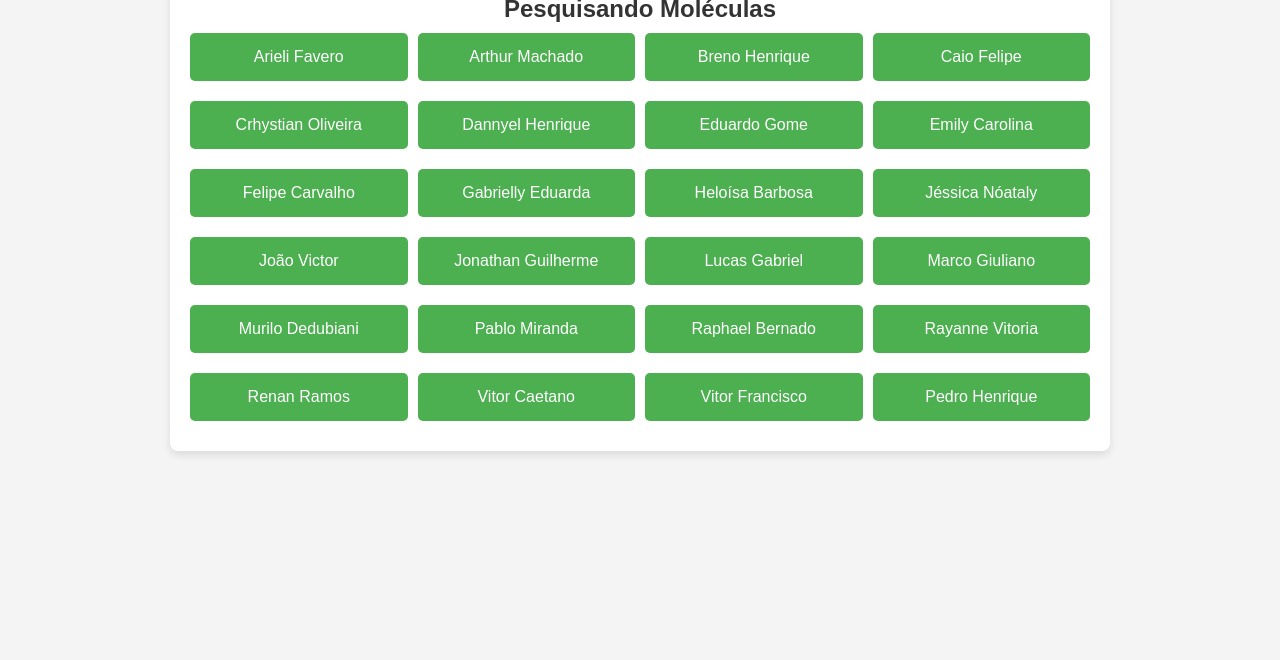
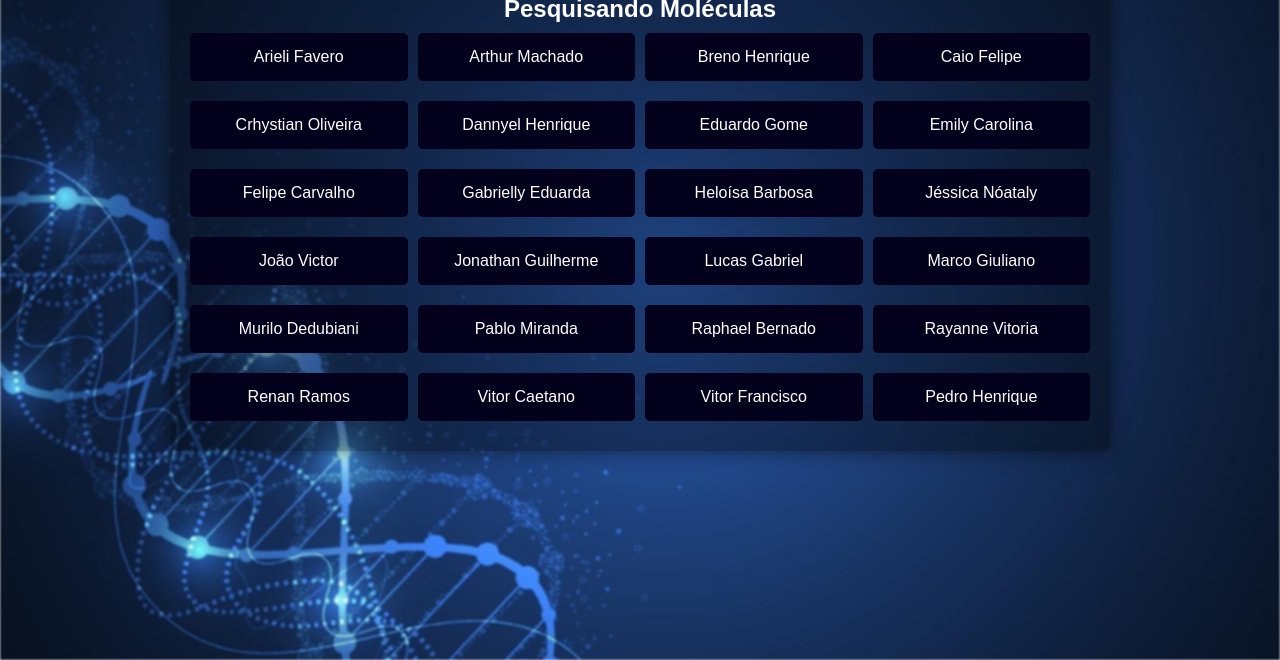
Before and after one commit to LuizpFelipe/ProjetoEscolaMolecula, a plain HTML site: page index.html in a window 1280 px wide. Shown: the part 140-800 px from the top of the page. Drawn offline with Linux system fonts and the light colour scheme.

Commit message:
Ajuste do CSS

```diff
--- a/index.html
+++ b/index.html
@@ -3,92 +3,14 @@
 <head>
     <meta charset="UTF-8">
     <meta name="viewport" content="width=device-width, initial-scale=1.0">
+    <link rel="stylesheet" href="style.css">
     <title>Trabalho de Biologia</title>
-    <style>
-        body {
-            font-family: Arial, sans-serif;
-            margin: 0;
-            padding: 0;
-            background-color: #f4f4f4;
-            text-align: center;
-        }
 
-        h1, h2 {
-            color: #333;
-            margin: 10px 0; /* Diminui o espaçamento entre os títulos */
-        }
-
-        h1 {
-            font-size: 2.5em; /* Tamanho maior para o título principal */
-        }
-
-        h2 {
-            font-size: 1.5em; /* Tamanho menor para o subtítulo */
-        }
-
-        .container {
-            max-width: 900px;
-            margin: 50px auto;
-            padding: 20px;
-            background-color: #fff;
-            border-radius: 8px;
-            box-shadow: 0 4px 8px rgba(0, 0, 0, 0.1);
-        }
-
-        a {
-            text-decoration: none;
-        }
-
-        button {
-            width: 100%;
-            padding: 15px;
-            font-size: 16px;
-            color: #fff;
-            background-color: #4CAF50;
-            border: none;
-            border-radius: 5px;
-            cursor: pointer;
-            transition: background-color 0.3s ease;
-            margin-bottom: 10px;
-        }
-
-        button:hover {
-            background-color: #45a049;
-        }
-
-        /* Layout de botões responsivo */
-        .button-wrapper {
-            display: flex;
-            flex-wrap: wrap;
-            justify-content: space-between;
-            gap: 10px;
-            max-width: 1000px;
-            margin: 0 auto;
-        }
-
-        /* Max 4 botões por linha */
-        .button-wrapper a {
-            flex: 1 1 calc(25% - 10px); /* 4 botões por linha */
-            min-width: 200px; /* Tamanho mínimo do botão */
-        }
-
-        /* Responsividade para telas menores */
-        @media (max-width: 900px) {
-            .button-wrapper a {
-                flex: 1 1 calc(50% - 10px); /* 2 botões por linha */
-            }
-        }
-
-        @media (max-width: 600px) {
-            .button-wrapper a {
-                flex: 1 1 calc(100% - 10px); /* 1 botão por linha */
-            }
-        }
-    </style>
 </head>
 <body>
 
     <div class="container">
+        <div class="fundo"></div>
         <div>
             <h1>Trabalho de Biologia</h1>
             <h2>Pesquisando Moléculas</h2>
--- a/style.css
+++ b/style.css
@@ -0,0 +1,99 @@
+body {
+    font-family: Arial, sans-serif;
+    margin: 0;
+    padding: 0;
+    background-color: #f4f4f4;
+    text-align: center;
+}
+
+.fundo {
+    position: fixed;
+    top: 0;
+    left: 0;
+    width: 100%;
+    height: 100%;
+    filter: blur(1px);
+    background-image: url("image.jpg");
+    background-repeat: no-repeat;
+    background-size: cover;
+    background-position: center;
+    background-attachment: fixed;
+    z-index: -1;
+}
+
+h1,
+h2 {
+    color: #ffffff;
+    margin: 10px 0;
+}
+
+h1 {
+    font-size: 2.5em;
+}
+
+h2 {
+    font-size: 1.5em;
+}
+
+.container {
+    max-width: 900px;
+    margin: 50px auto;
+    padding: 20px;
+    background-color: #00000063;
+    border-radius: 8px;
+    box-shadow: 0 0 20px rgba(0, 0, 0, 0.534);
+}
+
+a {
+    text-decoration: none;
+}
+
+button {
+    width: 100%;
+    padding: 15px;
+    font-size: 16px;
+    color: #fff;
+    background-color: #03011b;
+    border: none;
+    border-radius: 5px;
+    cursor: pointer;
+    transition: background-color 0.3s ease;
+    margin-bottom: 10px;
+}
+
+button:hover {
+    background-color: #b30b0b9a;
+    transform: scale(1.1);
+}
+
+.button-wrapper {
+    display: flex;
+    flex-wrap: wrap;
+    justify-content: space-between;
+    gap: 10px;
+    max-width: 1000px;
+    margin: 0 auto;
+}
+
+/* Max 4 botões por linha */
+.button-wrapper a {
+    flex: 1 1 calc(25% - 10px);
+    /* 4 botões por linha */
+    min-width: 200px;
+    /* Tamanho mínimo do botão */
+}
+
+/* Responsividade para telas menores */
+@media (max-width: 900px) {
+    .button-wrapper a {
+        flex: 1 1 calc(50% - 10px);
+        /* 2 botões por linha */
+    }
+}
+
+@media (max-width: 600px) {
+    .button-wrapper a {
+        flex: 1 1 calc(100% - 10px);
+        /* 1 botão por linha */
+    }
+}
```
Also changed, not shown: image.jpg (added).
